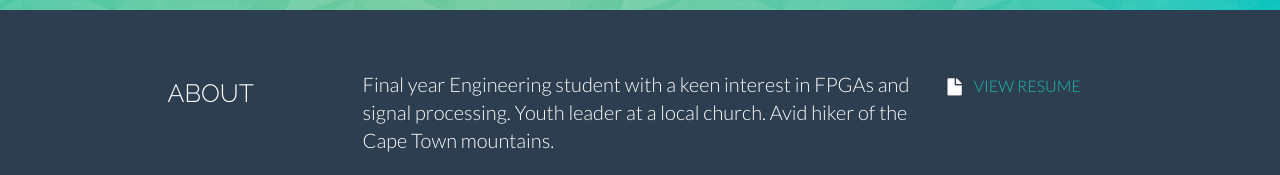
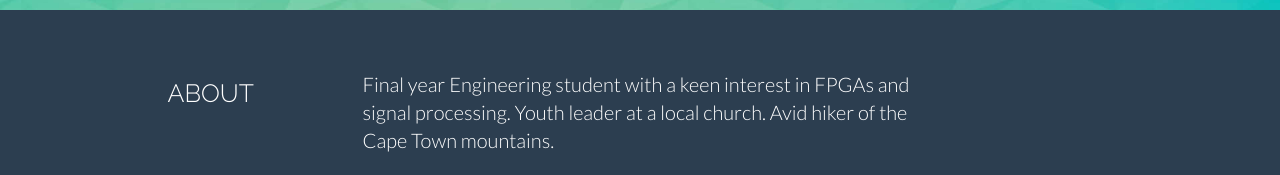
Before and after one commit to jcbeukes/jcbeukes.github.io, a plain HTML site: page index.html in a window 1280 px wide. Shown: the part 490-665 px from the top of the page. Drawn offline with Linux system fonts and the light colour scheme.

Commit message:
Deleted resume

```diff
--- a/index.html
+++ b/index.html
@@ -60,9 +60,6 @@
 <p>Final year Engineering student with a keen interest in FPGAs and signal processing. Youth leader at a local church.
 Avid hiker of the Cape Town mountains.</p>
 </div>
-       <div class="col-lg-3">
-         <p><a href="my-resume.pdf" target=”_blank”><i class="icon-file"></i> <sm>VIEW RESUME</sm></a></p>
-       </div>
 
      </div><!--/.row-->
    </div><!--/.container-->
```
Also changed, not shown: 1 other file.
